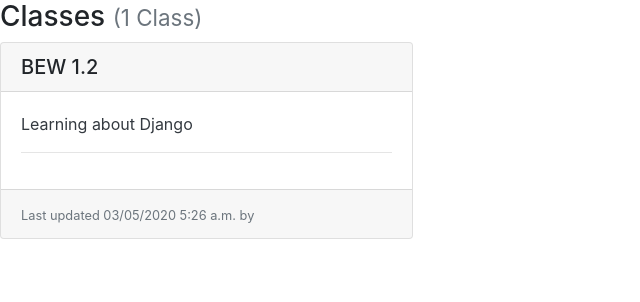
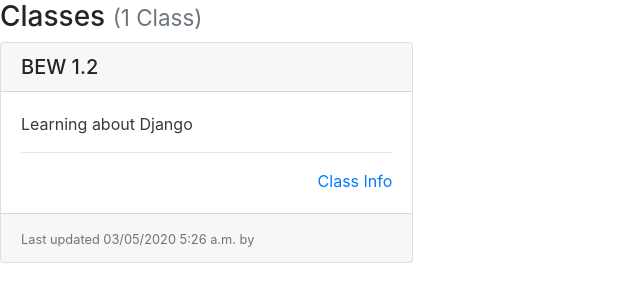
Before and after one commit to KitsuneNoctus/Contractor-TimeLog, a Django app: page / in a window 1280 px wide. Shown: the part 56-358 px from the top of the page, without its empty margins (0-640 px from the left). Run offline with Django 3.2, Linux system fonts and the light colour scheme; data comes from the database, SQL or seed files in the repository; both versions use the stored data as it was after the commit; some libraries are stand-ins or nearby versions.

Commit message:
Issues with slug have appeared.

```diff
--- a/TimeLog/models.py
+++ b/TimeLog/models.py
@@ -1,17 +1,32 @@
-import datetime
+from django.conf import settings
+from django.db import models
+from django.urls import reverse
+from django.utils.text import slugify
 from django.utils import timezone
-from django.db import models
 
 # Create your models here.
 class Class(models.Model):
     ''' To create a full class '''
     class_name = models.CharField(max_length=50, help_text="Class Name")
+    slug = models.CharField(max_length=settings.TIME_LOG_PAGE_TITLE_MAX_LENGTH, blank=True, editable=False,
+                            help_text="Unique URL path to access this page. Generated by the system.")
     class_description = models.TextField(help_text="Enter Class Description Here.")
     class_start_date = models.DateTimeField('Start Date')
     class_end_date = models.DateTimeField('End Date')
     modified = models.DateTimeField(auto_now=True,
                                     help_text="The date and time this page was updated. Automatically generated when the model updates.")
     def __str__(self):
-        return self.class_description
+        return self.class_name
 
-# def Home()
+    def get_absolute_url(self):
+        """ Returns a fully-qualified path for a page (/my-new-class-page). """
+        path_components = {'slug': self.slug}
+        return reverse('detail-page', kwargs=path_components)
+
+    def save(self, *args, **kwargs):
+        """ Creates a URL safe slug automatically when a new a class is created. """
+        if not self.pk:
+            self.slug = slugify(self.class_name, allow_unicode=True)
+
+        # Call save on the superclass.
+        return super(Class, self).save(*args, **kwargs)
--- a/TimeLog/templates/class_detail.html
+++ b/TimeLog/templates/class_detail.html
@@ -3,10 +3,10 @@
 {% block content %}
   <div class="row">
     <div class="col m-4">
-        <h3>{{ class.class_name }}</h3>
-      {# <h3>{{ class.class_name }} <small class="text-muted">Last updated {{ class.modified|date:"SHORT_DATETIME_FORMAT" }} by <b>{{ page.author.username }}</b></small></h3> #}
+        <h3>{{ s_class.class_name }}</h3>
+      {# <h3>{{ s_class.class_name }} <small class="text-muted">Last updated {{ s_class.modified|date:"SHORT_DATETIME_FORMAT" }} by <b>{{ page.author.username }}</b></small></h3> #}
       <hr>
-      <p>{{ class.class_description|linebreaksbr }}</p>
+      <p>{{ s_class.class_description|linebreaksbr }}</p>
       <hr>
       <a href="{% url '#' %}">Back to Classes</a>
     </div>
--- a/TimeLog/templates/classes.html
+++ b/TimeLog/templates/classes.html
@@ -4,7 +4,7 @@
     <h3>Classes {% if classes %}<small class="text-muted">({{ classes|length }} Class{{ classes|length|pluralize:"es" }})</small>{% endif %}</h3>
     {% if classes %}
         <div class="card-columns">
-            {% for class in  classes %}
+            {% for s_class in  classes %}
                 {% include "partials/card.html" %}
             {% endfor %}
         </div>
--- a/TimeLog/templates/partials/card.html
+++ b/TimeLog/templates/partials/card.html
@@ -1,13 +1,13 @@
 <div class="card mb-3">
-    <h5 class="card-header ">{{ class.class_name }}</h5>
+    <h5 class="card-header ">{{ s_class.class_name }}</h5>
     <div class="card-body border-dark">
       <p class="card-text text-dark">
-        {{ class.class_description|truncatewords_html:30 }}
+        {{ s_class.class_description|truncatewords_html:30 }}
         <hr>
-        {# <!-- <div class="text-right"><a href="{% url 'wiki-details-page' page.slug %}" title="Read More">Read More</a></div> --> #}
+        <div class="text-right"><a href="{% url 'detail-page' s_class.slug %}" title="Class Info">Class Info</a></div>
     </div>
     <div class="card-footer">
-      <small class="text-muted">Last updated {{ class.modified|date:"SHORT_DATETIME_FORMAT" }} by <b></b></small>
+      <small class="text-muted">Last updated {{ s_class.modified|date:"SHORT_DATETIME_FORMAT" }} by <b></b></small>
       {# <!-- {{ page.author.username }} --> #}
     </div>
   </div>
--- a/TimeLog/urls.py
+++ b/TimeLog/urls.py
@@ -2,12 +2,11 @@ from django.urls import path
 # from TimeLog.views import *
 # from . import views, ClassCreateView
 # from . import views
-# from TimeLog.views import ClassListView, ClassDetailView
-from TimeLog.views import ClassListView
+from TimeLog.views import ClassListView, ClassDetailView
 
 
 urlpatterns = [
     path('', ClassListView.as_view(), name='class-list-page'),
-    # path('', views.home),
+    path('<str:slug>/', ClassDetailView.as_view(), name='detail-page'),
     # path('new/', ClassCreateView.as_view(),name='new'),
 ]
--- a/TimeLog/views.py
+++ b/TimeLog/views.py
@@ -26,27 +26,18 @@ class ClassListView(ListView):
           'classes': classes
         })
 
-# class ClassDetailView(DetailView):
-#     """ Renders a specific page based on it's slug."""
-#     model = Class
+class ClassDetailView(DetailView):
+    """ Renders a specific page based on it's slug."""
+    model = Class
 
-#     def get(self, request, slug):
-#         """ Returns a specific wiki page by slug. """
-#         class = self.get_queryset().get(slug__iexact=slug)
-#         return render(request, 'class_detail.html', {
-#           'class': class
-#         })
+    def get(self, request, slug):
+        """ Returns a specific Class page by slug. """
+        s_class = self.get_queryset().get(slug__iexact=slug)
+        return render(request, 'class_detail.html', {
+          's_class': s_class
+        })
 # ======================================================
 # Create your views here.
-def home(request):
-    classes = Class.objects.all()
-    # return render
-    # return('classes.html')
-    context = {'classes':classes}
-    return render(request,'classes.html', context)
-
-def detail(request):
-    return HttpResponse("You're looking at question .")
 
 # This is to ...
 class ClassCreateView(CreateView):
--- a/templates/base.html
+++ b/templates/base.html
@@ -1,7 +1,8 @@
 <!DOCTYPE html>
 <html lang="en">
     <head>
-        <link rel="stylesheet" href="https://stackpath.bootstrapcdn.com/bootstrap/4.4.1/css/bootstrap.min.css" integrity="sha384-Vkoo8x4CGsO3+Hhxv8T/Q5PaXtkKtu6ug5TOeNV6gBiFeWPGFN9MuhOf23Q9Ifjh" crossorigin="anonymous">
+            <link rel="stylesheet" href="https://stackpath.bootstrapcdn.com/bootstrap/4.3.1/css/bootstrap.min.css"
+            integrity="sha384-ggOyR0iXCbMQv3Xipma34MD+dH/1fQ784/j6cY/iJTQUOhcWr7x9JvoRxT2MZw1T" crossorigin="anonymous">
     <title>Time Log</title>
     </head>
     <body>
```
Also changed, not shown: Contractor/settings.py (+12 -0 lines), TimeLog/migrations/0003_class_slug.py (added), db.sqlite3.
